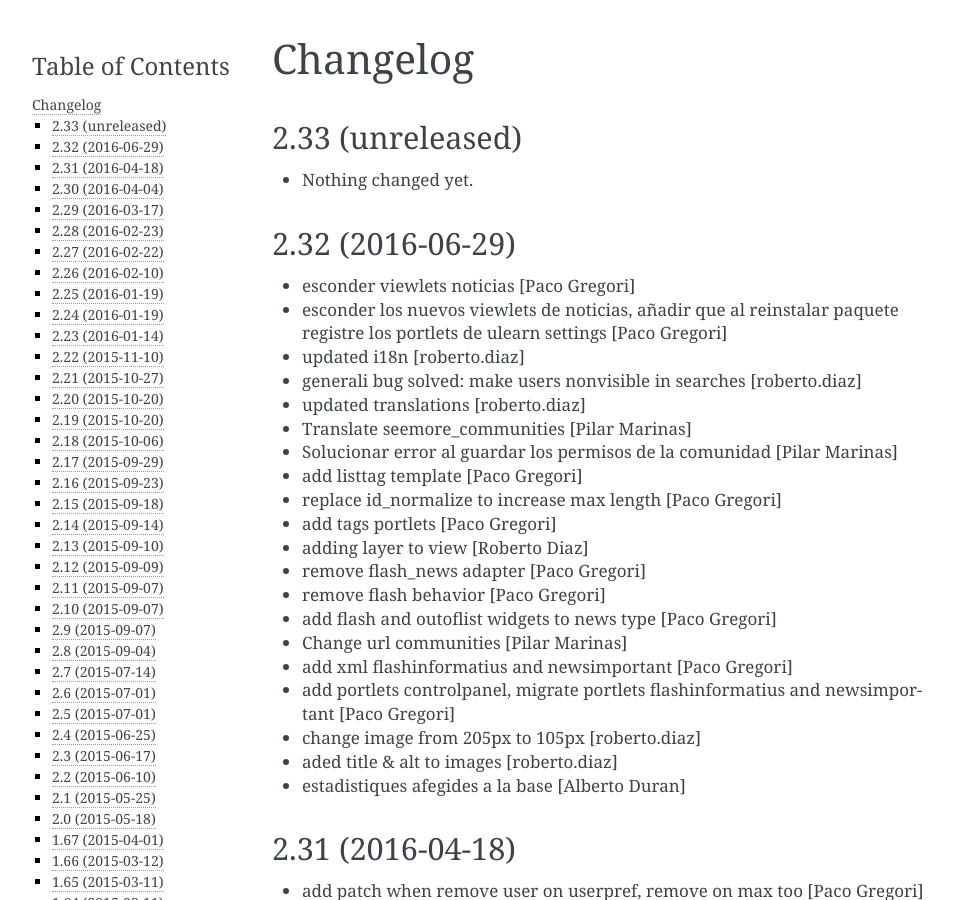
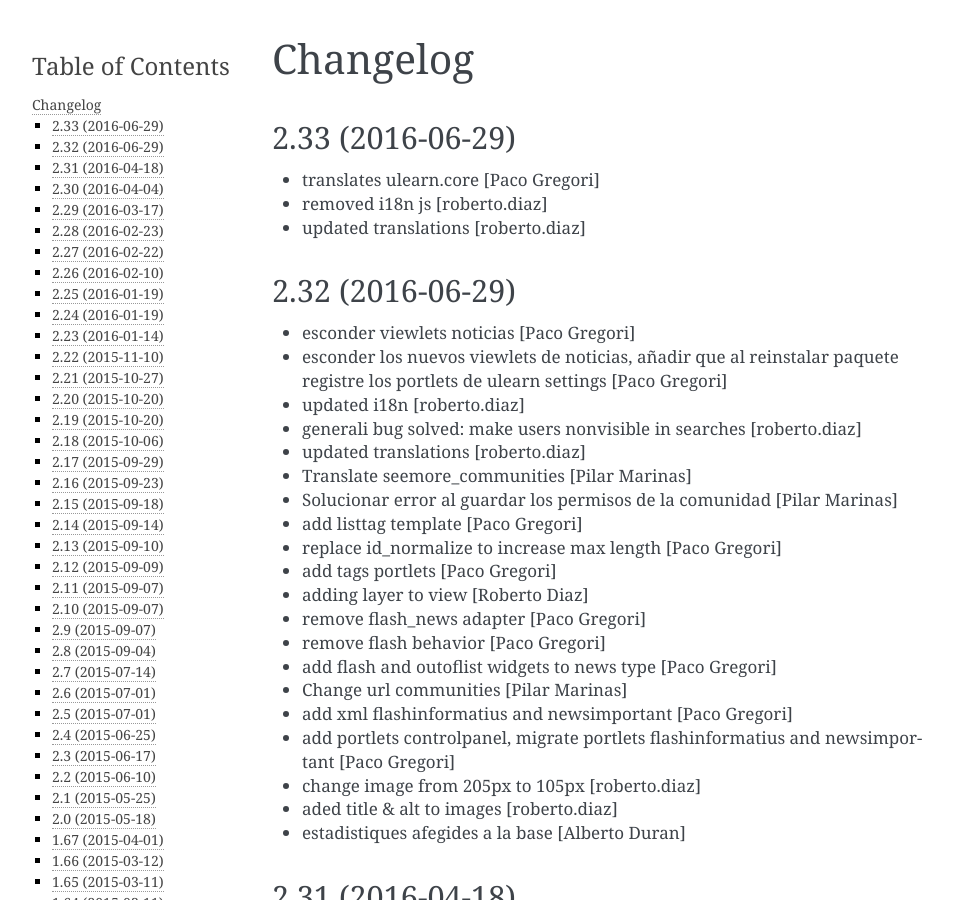
Before and after one commit to UPCnet/ulearn.core, a Sphinx documentation site: the page built from docs/HISTORY.rst, in a window 1280 px wide and 900 px high. Shown: the whole window, without its empty margins (148-1101 px from the left). Built offline with Sphinx 7.4.7, drawn with Linux system fonts in a browser that asks for light colours; pages that are not in the unit, such as notebooks, are missing from menus.

Commit message:
Preparing release 2.33

```diff
--- a/docs/HISTORY.rst
+++ b/docs/HISTORY.rst
@@ -1,11 +1,12 @@
 Changelog
 =========
 
-2.33 (unreleased)
+2.33 (2016-06-29)
 -----------------
 
-- Nothing changed yet.
-
+* translates ulearn.core [Paco Gregori]
+* removed i18n js [roberto.diaz]
+* updated translations [roberto.diaz]
 
 2.32 (2016-06-29)
 -----------------
--- a/setup.py
+++ b/setup.py
@@ -1,7 +1,7 @@
 from setuptools import setup, find_packages
 import os
 
-version = '2.33.dev0'
+version = '2.33'
 
 README = open('README.rst').read()
 HISTORY = open(os.path.join('docs', 'HISTORY.rst')).read()
```
